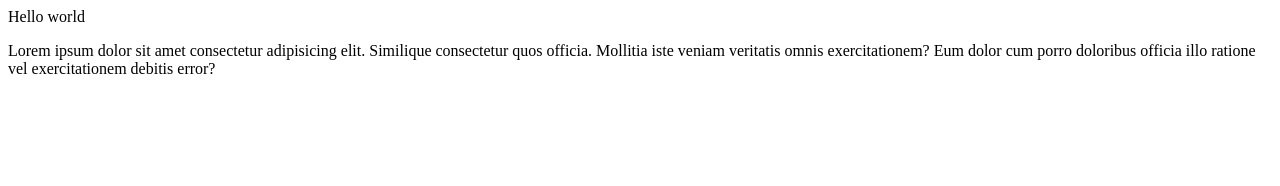
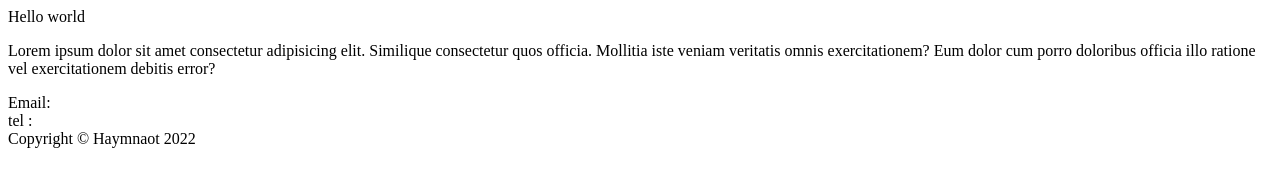
Before and after one commit to Haymanot-Demis/Haymanot-Demis, a plain HTML site: page index.html in a window 1280 px wide. Drawn offline with Linux system fonts and the light colour scheme.

Commit message:
footer added

```diff
--- a/index.html
+++ b/index.html
@@ -14,5 +14,13 @@
         Lorem ipsum dolor sit amet consectetur adipisicing elit. Similique consectetur quos officia.
         Mollitia iste veniam veritatis omnis exercitationem? Eum dolor cum porro doloribus officia illo ratione vel exercitationem debitis error?
     </p>
+
+    <footer>
+        <div>Email:</div>
+        <div>tel :</div>
+        <div>
+           Copyright &copy; Haymnaot 2022
+        </div>
+    </footer>
 </body>
 </html>
```
